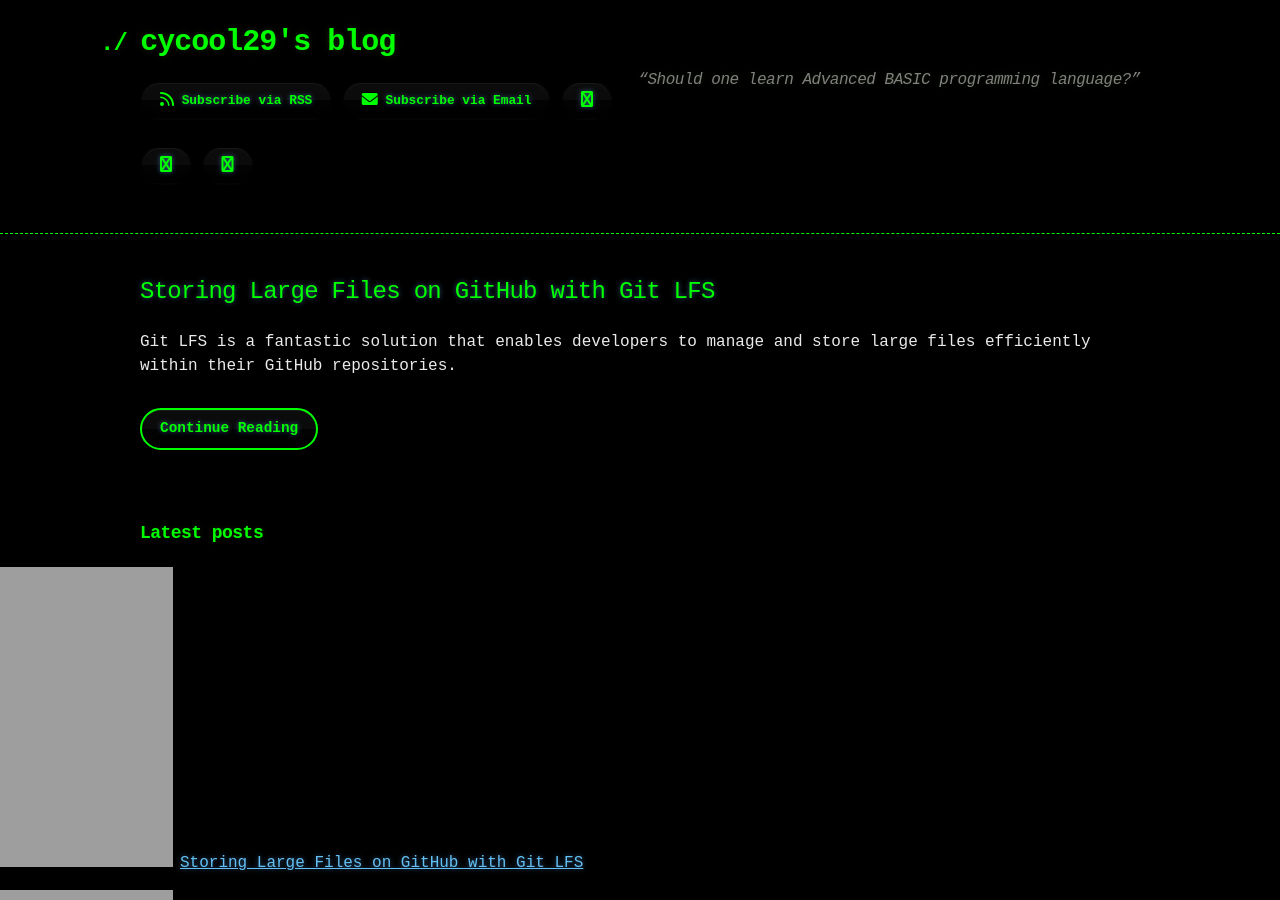
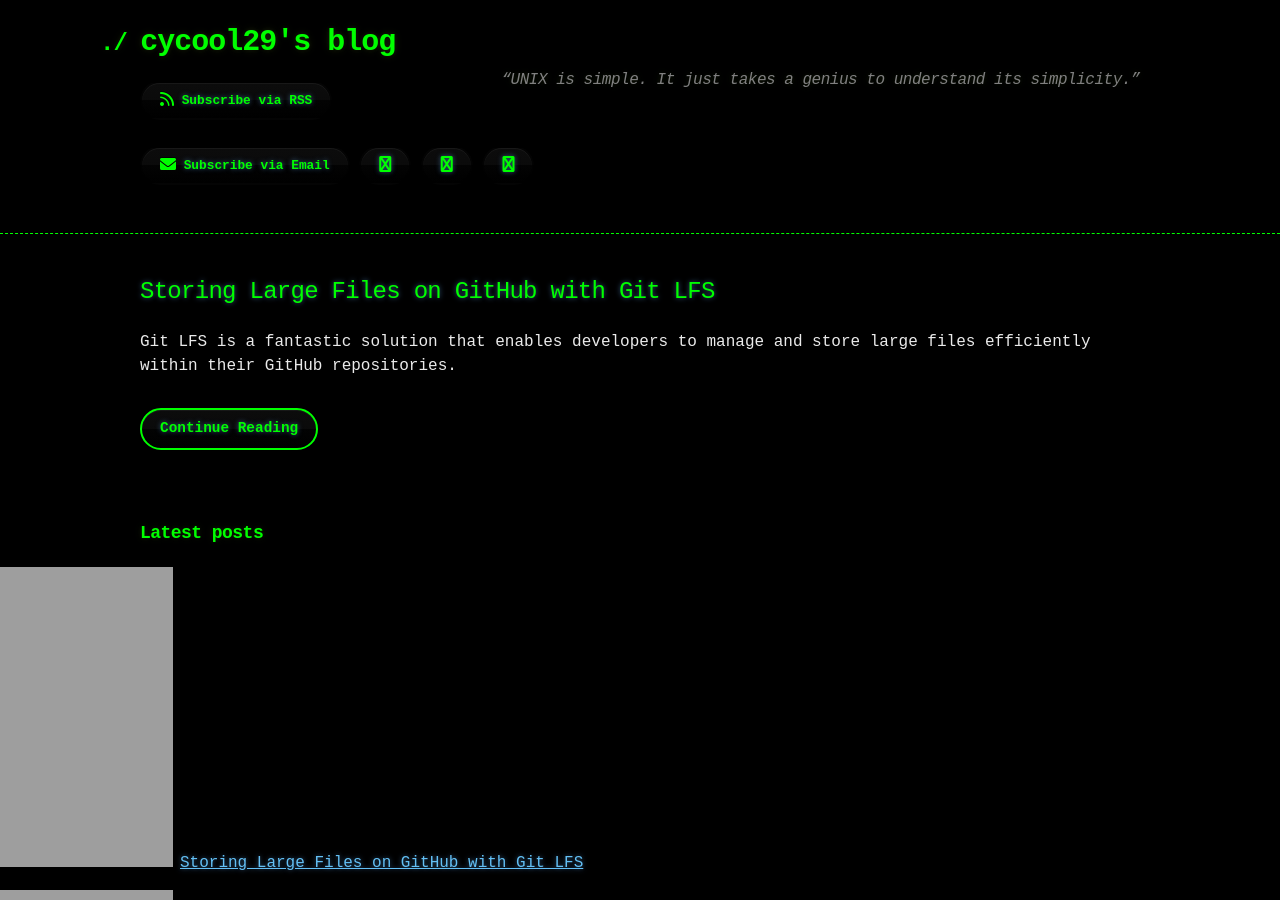
Before and after one commit to cycool29/cycool29.github.io, a Jekyll site: the page built from index.md, in a window 1280 px wide and 900 px high. Built offline with Jekyll 4.4.1, drawn with Linux system fonts in a browser that asks for light colours; a style sheet for code colours, icons or effects is not loaded.

Commit message:
Update quotes

```diff
--- a/_config.yml
+++ b/_config.yml
@@ -1,5 +1,5 @@
 title: cycool29's blog
-description: "“Should one learn Advanced BASIC programming language?” "
+description: "“UNIX is simple. It just takes a genius to understand its simplicity.” "
 bio: A high school student. Intermediate in Python, Git, Bash. Learning JavaScript. He/Him. "
 author: cycool29
 url: https://cycool29.github.io
```
